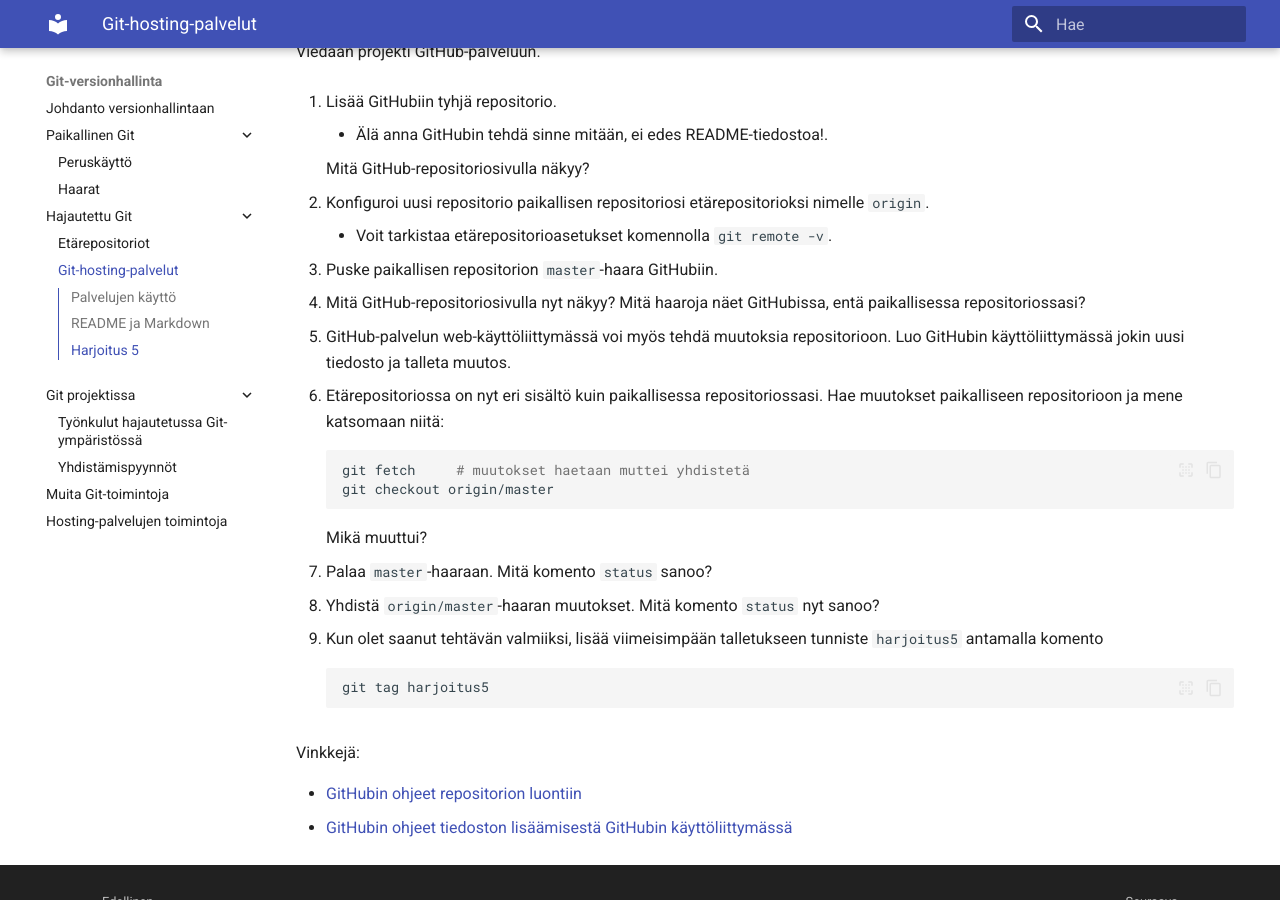
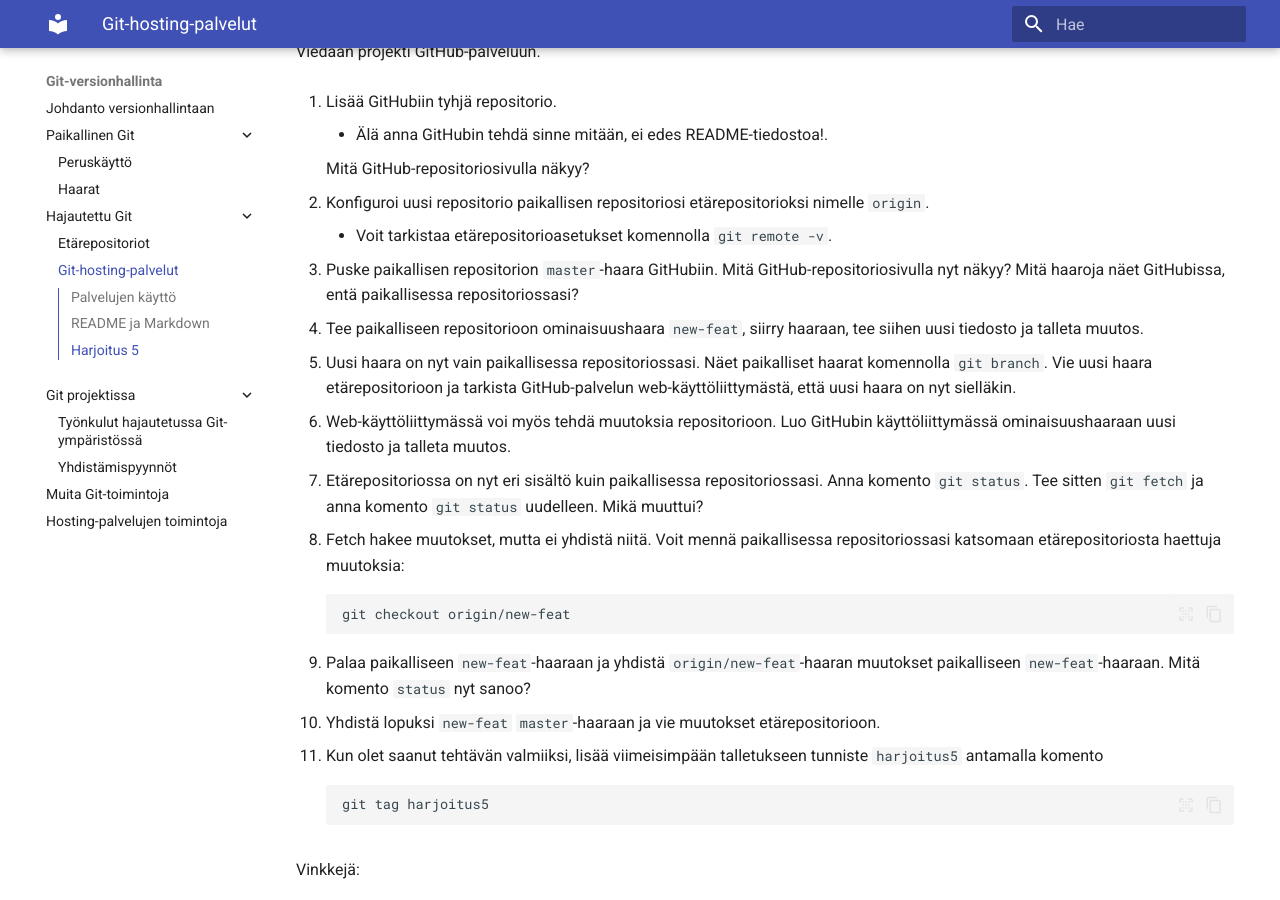
Before and after one commit to mruonavaara/git-versionhallinta, an MkDocs documentation site: the page built from docs/hosting_palvelut.md, in a window 1280 px wide and 900 px high, scrolled down 2196 px. Built offline with MkDocs 1.6.1 and Material for MkDocs 9.7.7, drawn with Linux system fonts in a browser that asks for light colours.

Commit message:
Tehtävään 5 laajennusta

````diff
--- a/docs/hosting_palvelut.md
+++ b/docs/hosting_palvelut.md
@@ -59,24 +59,25 @@
 2. Konfiguroi uusi repositorio paikallisen repositoriosi etärepositorioksi nimelle `origin`.
      - Voit tarkistaa etärepositorioasetukset komennolla `git remote -v`.
 
-3. Puske paikallisen repositorion `master`-haara GitHubiin.
+3. Puske paikallisen repositorion `master`-haara GitHubiin. Mitä GitHub-repositoriosivulla nyt näkyy? Mitä haaroja näet GitHubissa, entä paikallisessa repositoriossasi?
 
-4. Mitä GitHub-repositoriosivulla nyt näkyy? Mitä haaroja näet GitHubissa, entä paikallisessa repositoriossasi?
+8. Tee paikalliseen repositorioon ominaisuushaara `new-feat`, siirry haaraan, tee siihen uusi tiedosto ja talleta muutos.
 
-5. GitHub-palvelun web-käyttöliittymässä voi myös tehdä muutoksia repositorioon. Luo GitHubin käyttöliittymässä jokin uusi tiedosto ja talleta muutos.
+9. Uusi haara on nyt vain paikallisessa repositoriossasi. Näet paikalliset haarat komennolla `git branch`. Vie uusi haara etärepositorioon ja tarkista GitHub-palvelun web-käyttöliittymästä, että uusi haara on nyt sielläkin.
 
-6. Etärepositoriossa on nyt eri sisältö kuin paikallisessa repositoriossasi. Hae muutokset paikalliseen repositorioon ja mene katsomaan niitä:
+11. Web-käyttöliittymässä voi myös tehdä muutoksia repositorioon. Luo GitHubin käyttöliittymässä ominaisuushaaraan uusi tiedosto ja talleta muutos.
+
+11. Etärepositoriossa on nyt eri sisältö kuin paikallisessa repositoriossasi. Anna komento `git status`. Tee sitten `git fetch` ja anna komento `git status` uudelleen. Mikä muuttui?
+
+13. Fetch hakee muutokset, mutta ei yhdistä niitä. Voit mennä paikallisessa repositoriossasi katsomaan etärepositoriosta haettuja muutoksia:
 ```bash
-git fetch     # muutokset haetaan muttei yhdistetä
-git checkout origin/master
+git checkout origin/new-feat
 ```
-    Mikä muuttui?
+14.  Palaa paikalliseen `new-feat`-haaraan ja yhdistä `origin/new-feat`-haaran muutokset paikalliseen `new-feat`-haaraan. Mitä komento `status` nyt sanoo?
 
-1. Palaa `master`-haaraan. Mitä komento `status` sanoo?
+15. Yhdistä lopuksi `new-feat` `master`-haaraan ja vie muutokset etärepositorioon.
 
-2. Yhdistä `origin/master`-haaran muutokset. Mitä komento `status` nyt sanoo?
-
-10. Kun olet saanut tehtävän valmiiksi, lisää viimeisimpään talletukseen tunniste `harjoitus5` antamalla komento
+16. Kun olet saanut tehtävän valmiiksi, lisää viimeisimpään talletukseen tunniste `harjoitus5` antamalla komento
 
     ```
     git tag harjoitus5
````
